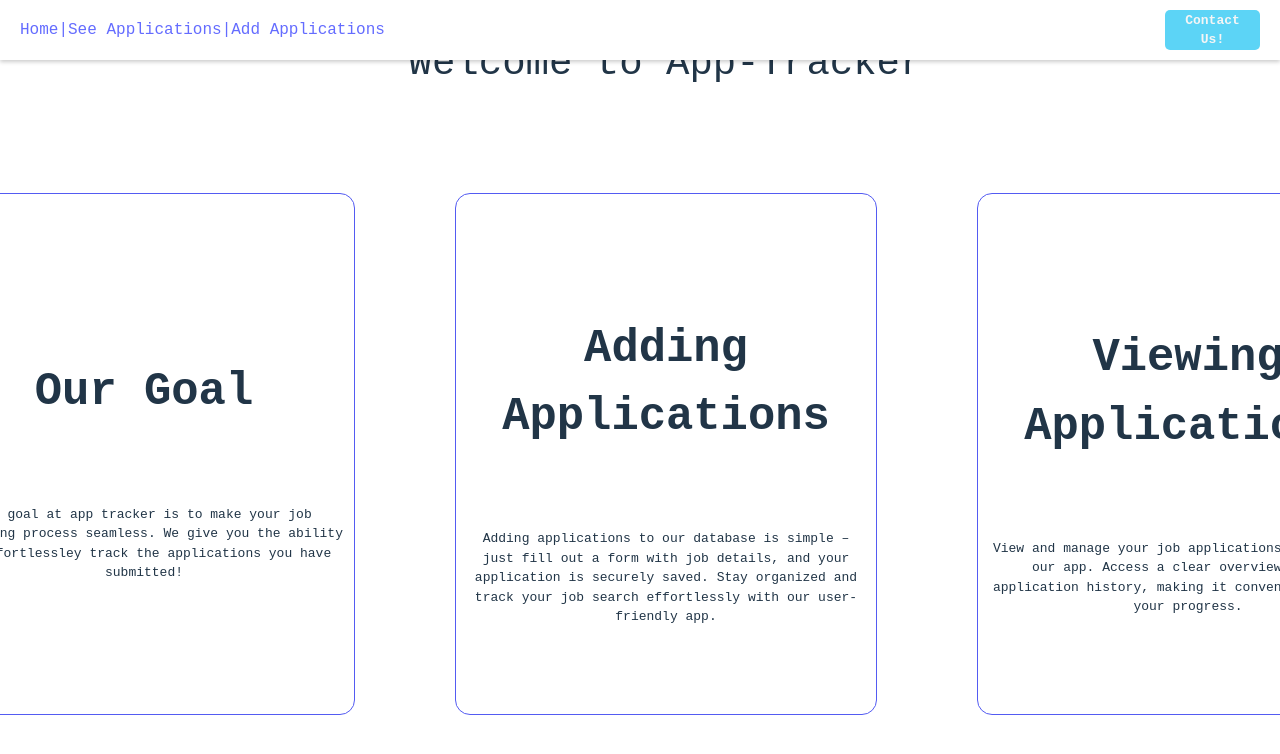
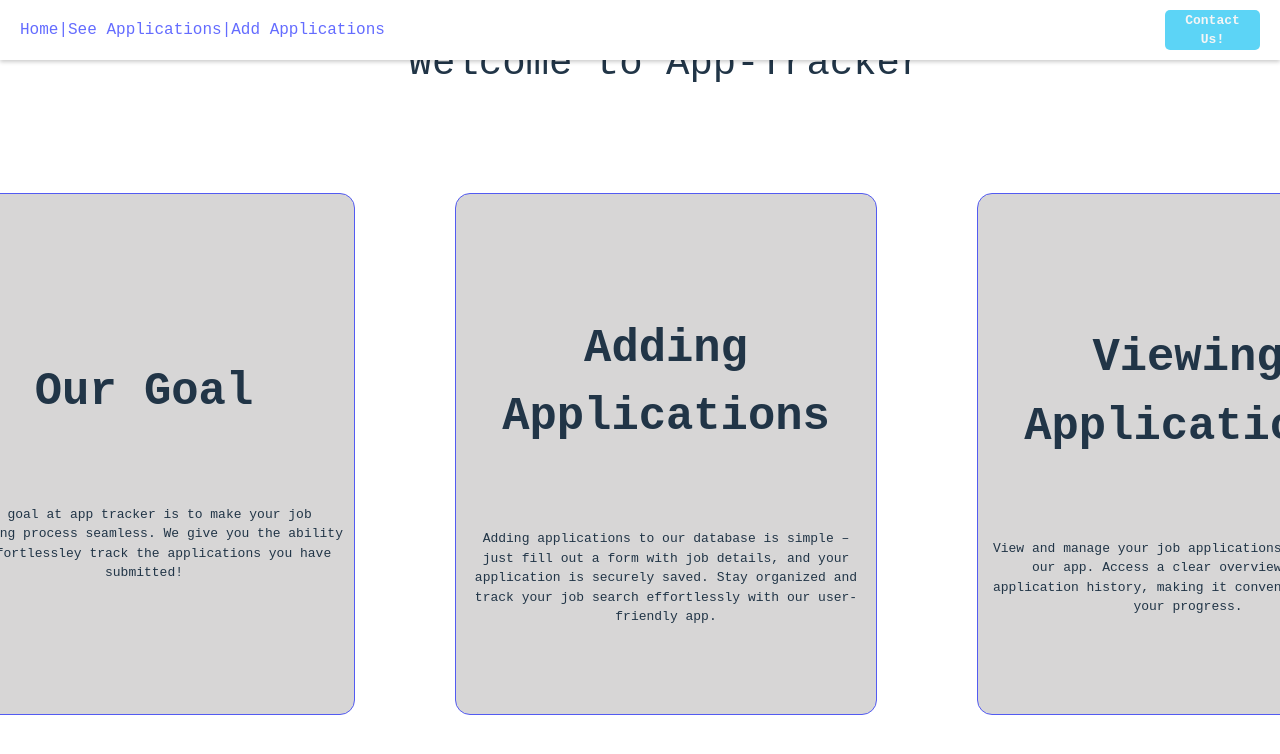
Before and after one commit to kpiacenta93/vue-router-setup, a Vue app in the folder vue-router/: page / in a window 1280 px wide. Shown: the top 754 px of the page. Built offline with nearby package versions, Linux system fonts and the light colour scheme.

Commit message:
setting up homepage

```diff
--- a/vue-router/src/views/Home.vue
+++ b/vue-router/src/views/Home.vue
@@ -69,6 +69,7 @@ export default {
   margin: 50px;
   border-radius: 15px;
   transition: transform 0.3s, background-color 0.3s; /* Add transition properties */
+  background-color: rgba(96, 92, 92, 0.251);
 }
 
 .card1:hover, .card2:hover, .card3:hover {
@@ -77,6 +78,7 @@ export default {
   color: black;
   font-size: x-large;
   border: 1px solid black;
+
 }
 
 
```
